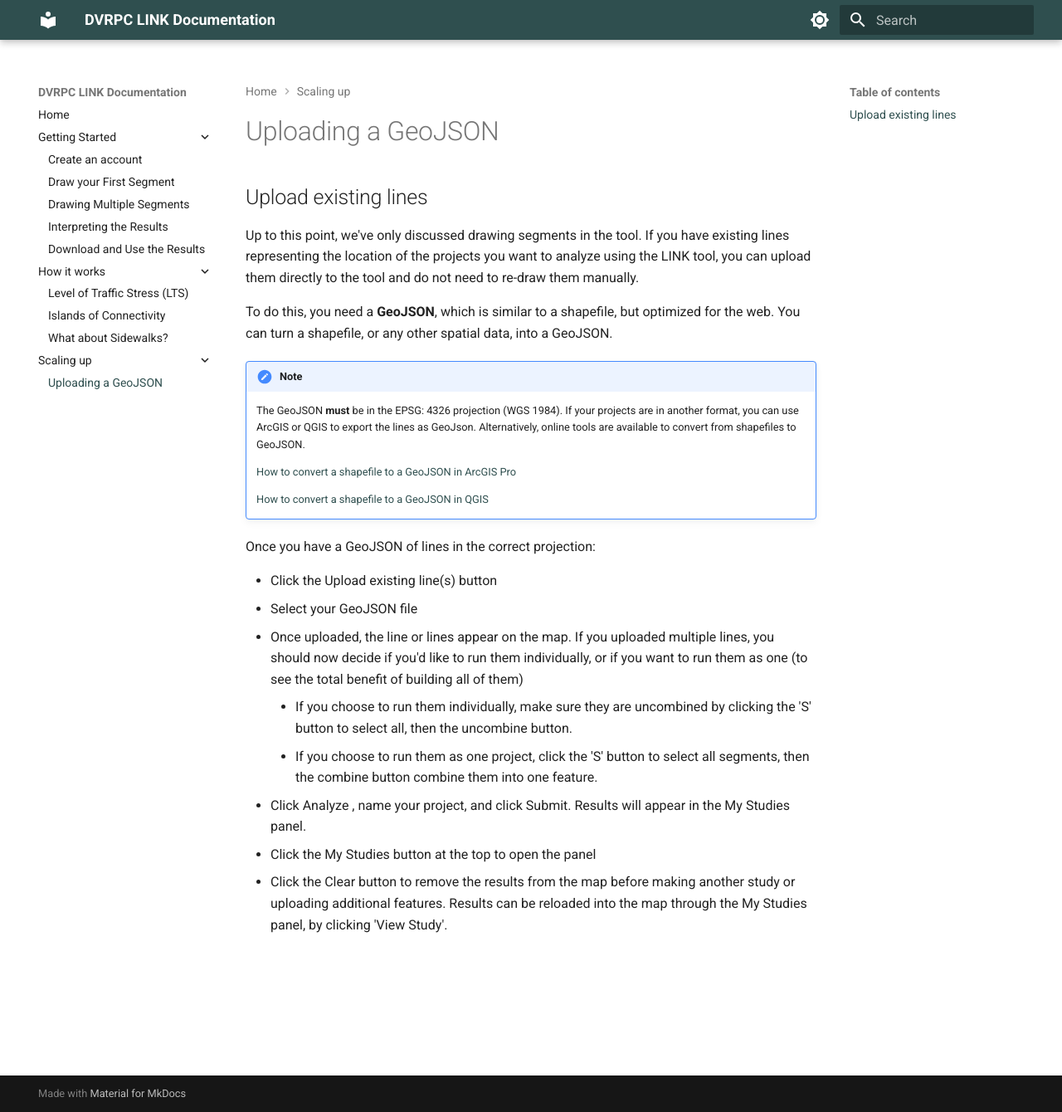
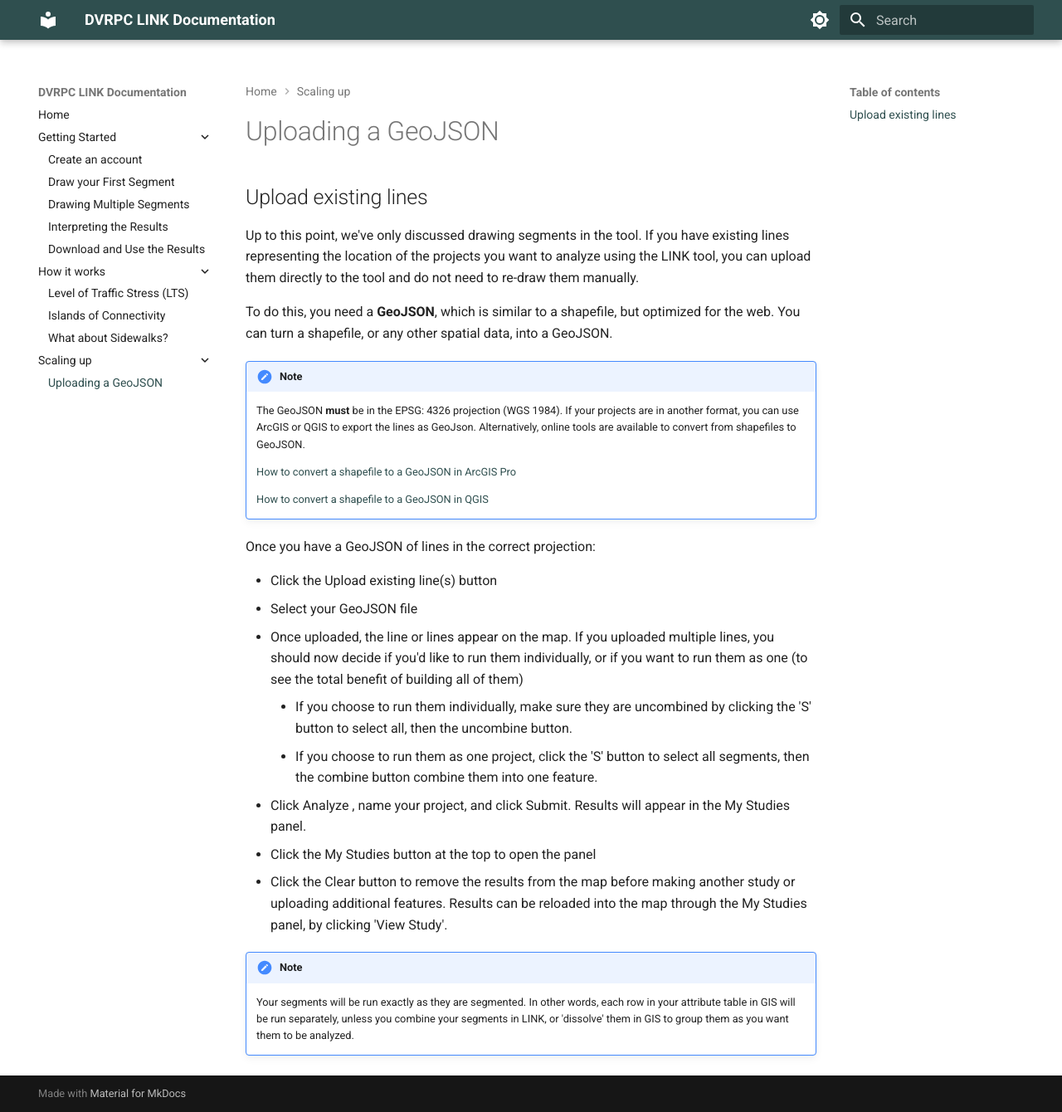
Before and after one commit to dvrpc/link-docs, an MkDocs documentation site: the page built from docs/upload/Uploading-geometry.md, in a window 1280 px wide and 1340 px high. Shown: the whole window at 83% size. Built offline with MkDocs 1.6.1 and Material for MkDocs 9.7.7, drawn with Linux system fonts in a browser that asks for light colours.

Commit message:
geojson note

```diff
--- a/docs/upload/Uploading-geometry.md
+++ b/docs/upload/Uploading-geometry.md
@@ -26,3 +26,10 @@ Once you have a GeoJSON of lines in the correct projection:
 - Click the My Studies button at the top to open the panel
 - Click the Clear button to remove the results from the map before making another study or uploading additional features.
 Results can be reloaded into the map through the My Studies panel, by clicking 'View Study'.
+
+
+!!! note
+
+    Your segments will be run exactly as they are segmented.
+    In other words, each row in your attribute table in GIS will be run separately,
+    unless you combine your segments in LINK, or 'dissolve' them in GIS to group them as you want them to be analyzed.
```
